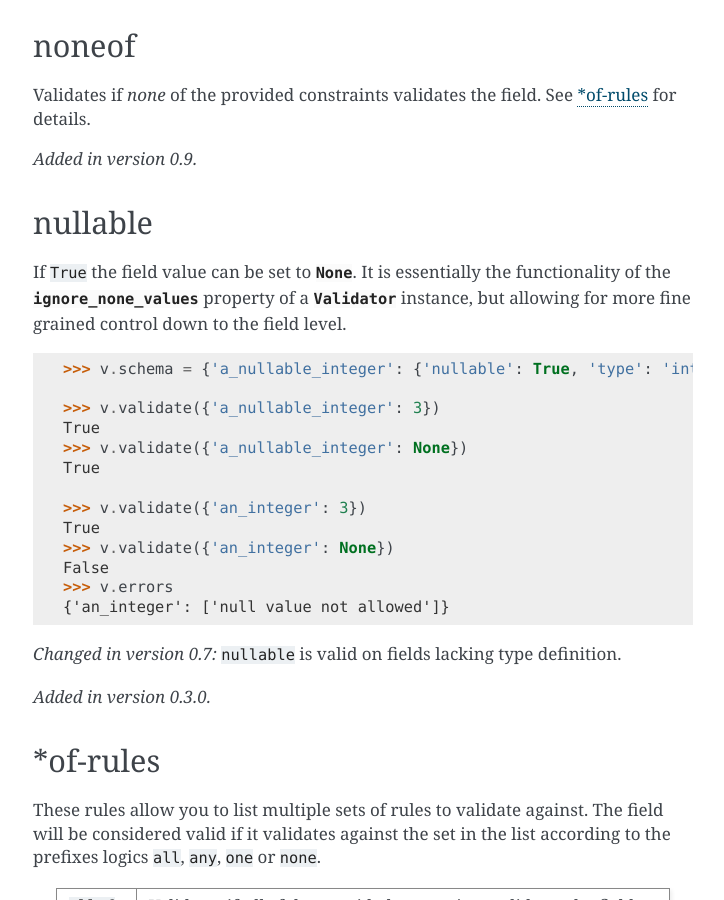
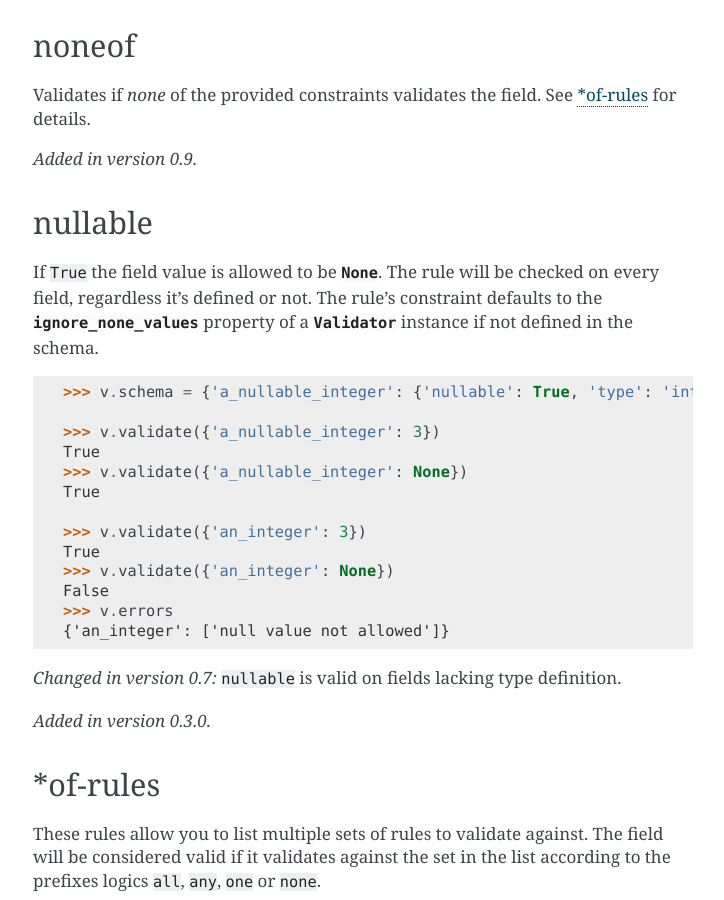
Before and after one commit to pyeve/cerberus, a Sphinx documentation site: the page built from docs/validation-rules.rst, in a window 1280 px wide and 900 px high, scrolled down 6878 px. Shown: the whole window, without its empty margins (387-1111 px from the left). Built offline with Sphinx 7.4.7, drawn with Linux system fonts in a browser that asks for light colours; comment, search, counter and statistics services are not loaded.

Commit message:
Fixes the lookup for dependency fields.
Before that a document field with None as value
was considered to be absent in the document.
Also gets the nullable rule's constraint from
Validator.ignore_none_values in case that one may
not be the default. Amended docs to clarify that.

Fixes #305

```diff
--- a/docs/validation-rules.rst
+++ b/docs/validation-rules.rst
@@ -355,10 +355,10 @@ Validates if *none* of the provided constraints validates the field. See `\*of-r
 
 nullable
 --------
-If ``True`` the field value can be set to :obj:`None`. It is essentially the
-functionality of the :attr:`~cerberus.Validator.ignore_none_values` property
-of a :class:`~cerberus.Validator` instance, but allowing for more fine grained
-control down to the field level.
+If ``True`` the field value is allowed to be :obj:`None`. The rule will be
+checked on every field, regardless it's defined or not. The rule's constraint
+defaults to the :attr:`~cerberus.Validator.ignore_none_values` property of a
+:class:`~cerberus.Validator` instance if not defined in the schema.
 
 .. doctest::
 
```
Also changed, not shown: 2 other files.
